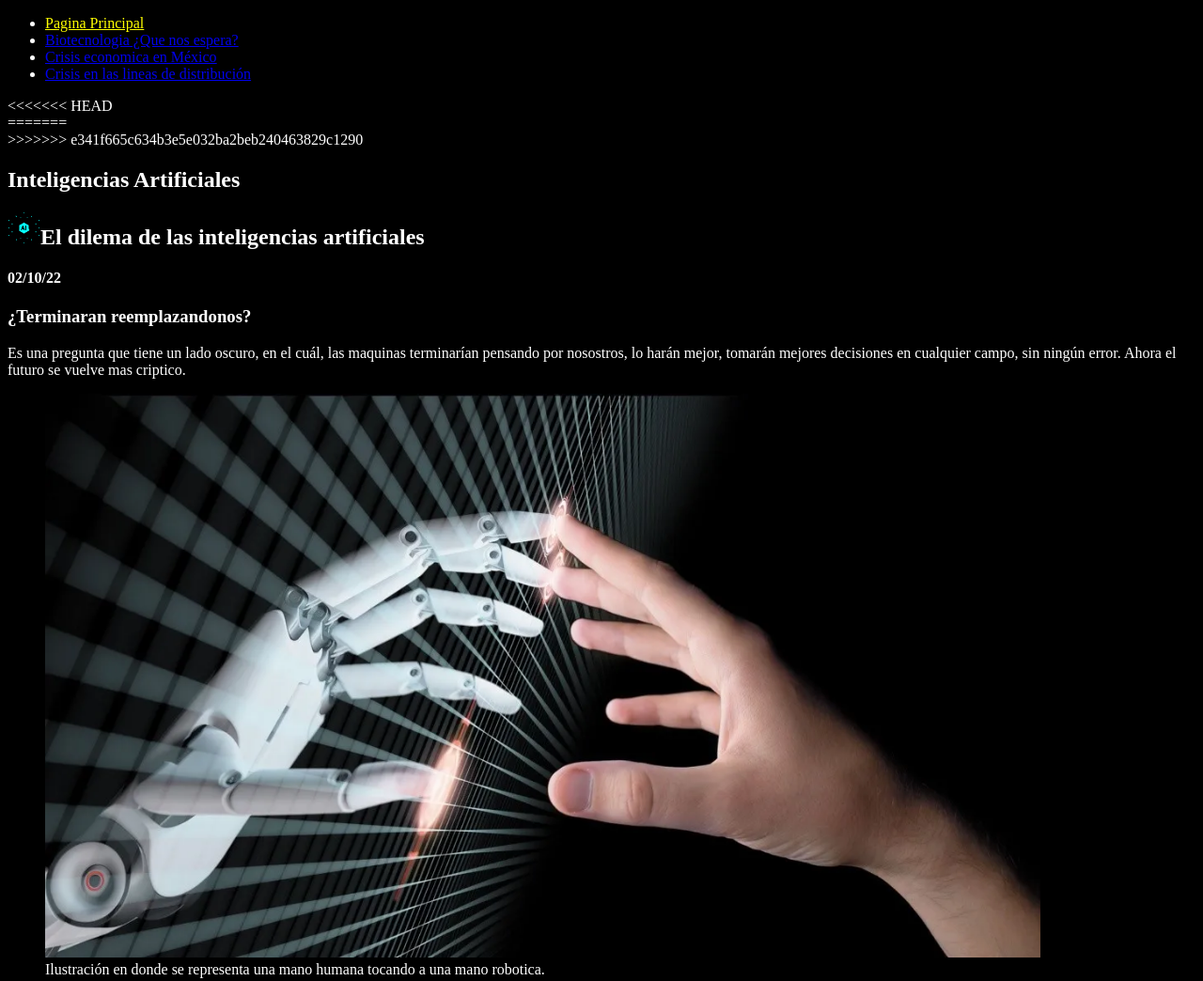
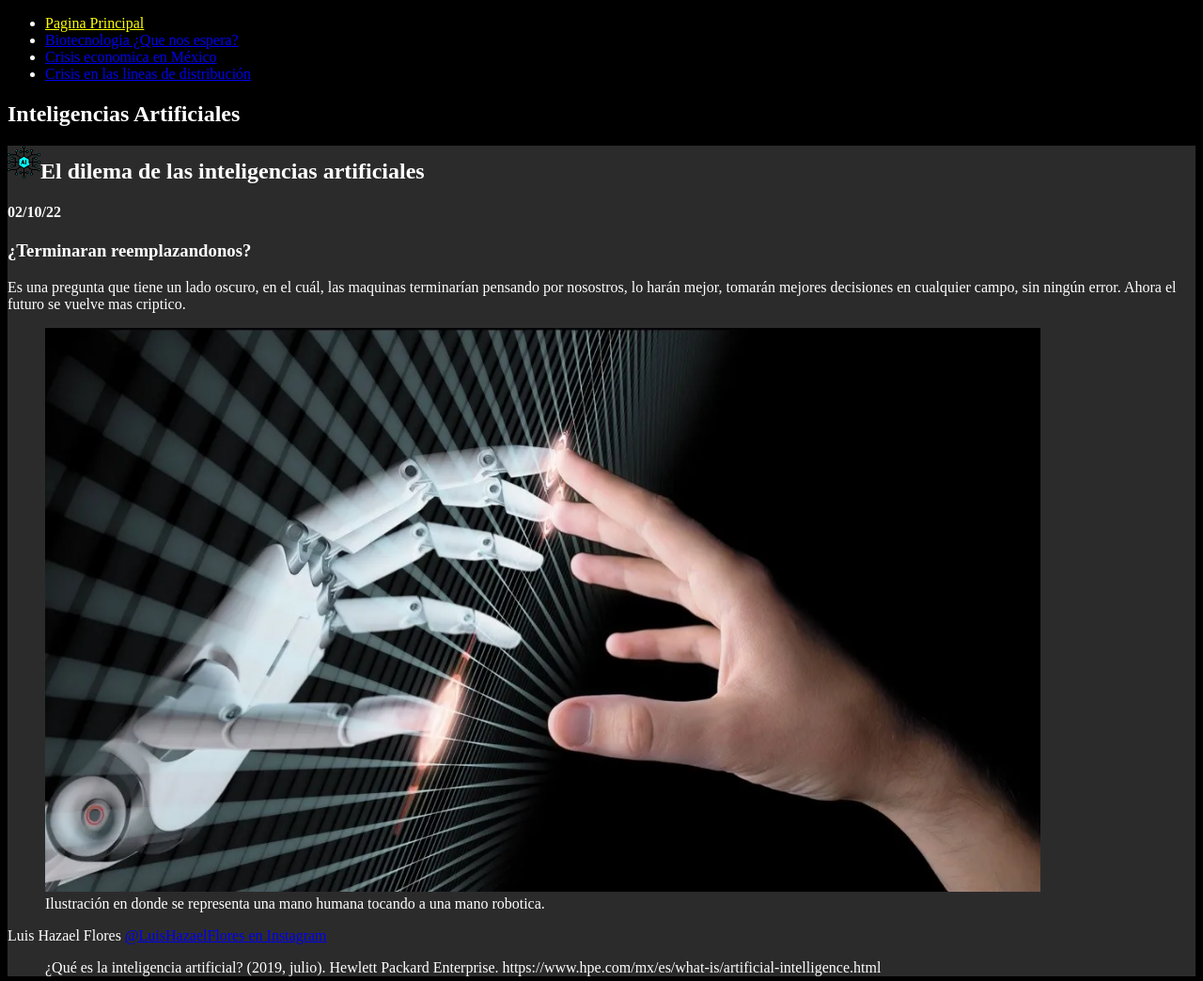
Before and after one commit to juandelolmo/1-Hazael-Delolmo-blog_del_mundo, a plain HTML site: page root/El_dilema_de_las_inteligencias_artificiales.html in a window 1280 px wide. Shown: the top 1044 px of the page at 94% size. Drawn offline with Linux system fonts and the light colour scheme.

Commit message:
Bug Fixes

```diff
--- a/root/El_dilema_de_las_inteligencias_artificiales.html
+++ b/root/El_dilema_de_las_inteligencias_artificiales.html
@@ -32,11 +32,8 @@
     <!-- Termina Barra de Navegación -->
     <!-- Empieza mi blog -->
     <section>
-<<<<<<< HEAD
       <header class="titulo_del_blog">
-=======
       <header>
->>>>>>> e341f665c634b3e5e032ba2beb240463829c1290
         <h1>Inteligencias Artificiales</h1>
       </header>
 
--- a/root/assets/styles/estilos_hazaelflores.css
+++ b/root/assets/styles/estilos_hazaelflores.css
@@ -4,14 +4,12 @@ body {
 }
 
 article {
-<<<<<<< HEAD
   background-color: rgb(44, 43, 43);
 }
 
 .resaltado {
   color: yellow;
 }
-=======
     background-color: rgb(44, 43, 43);
 }
 
@@ -24,4 +22,3 @@ article {
     text-align: center;
     font-size: 3rem;
 }
->>>>>>> e341f665c634b3e5e032ba2beb240463829c1290
```
